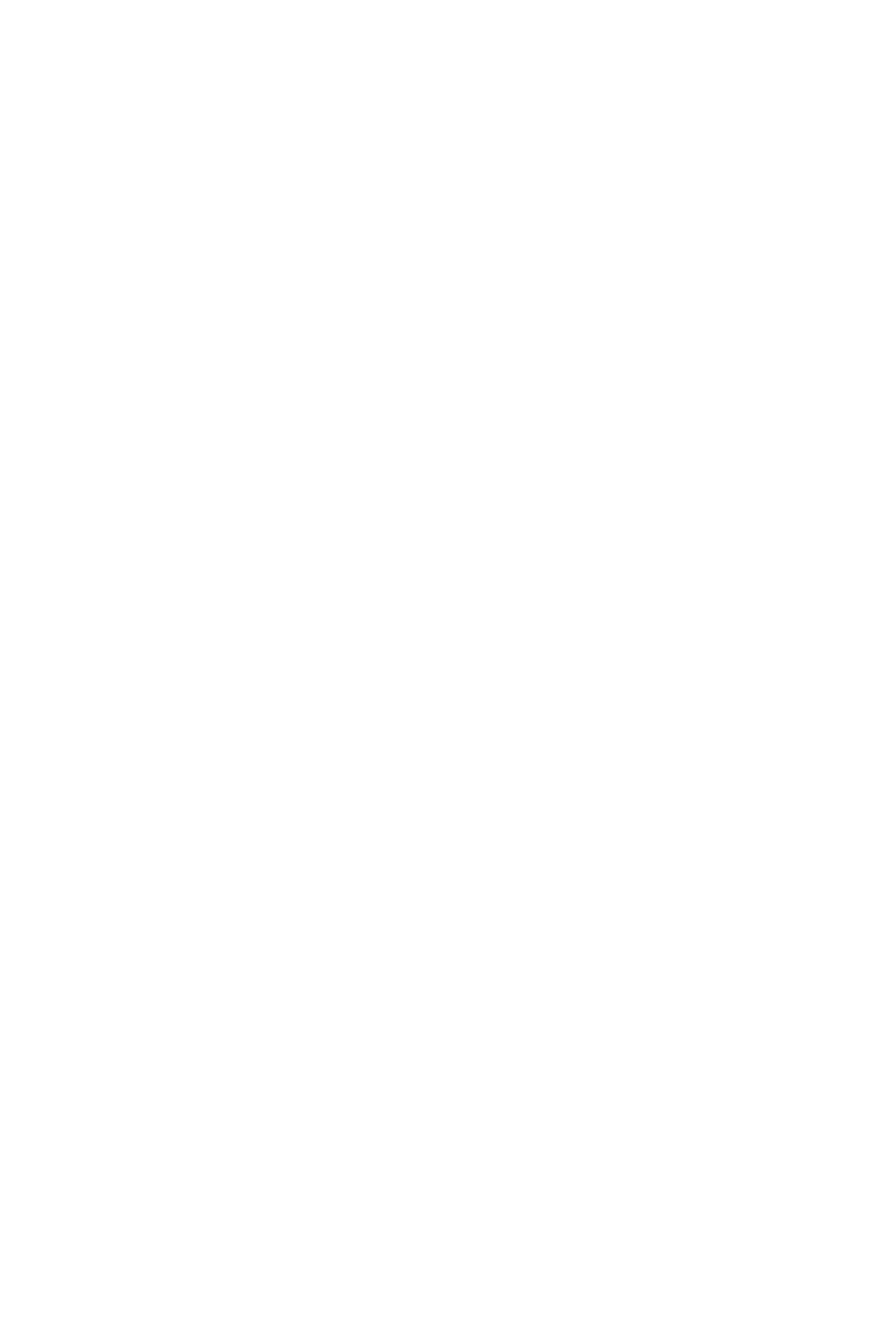
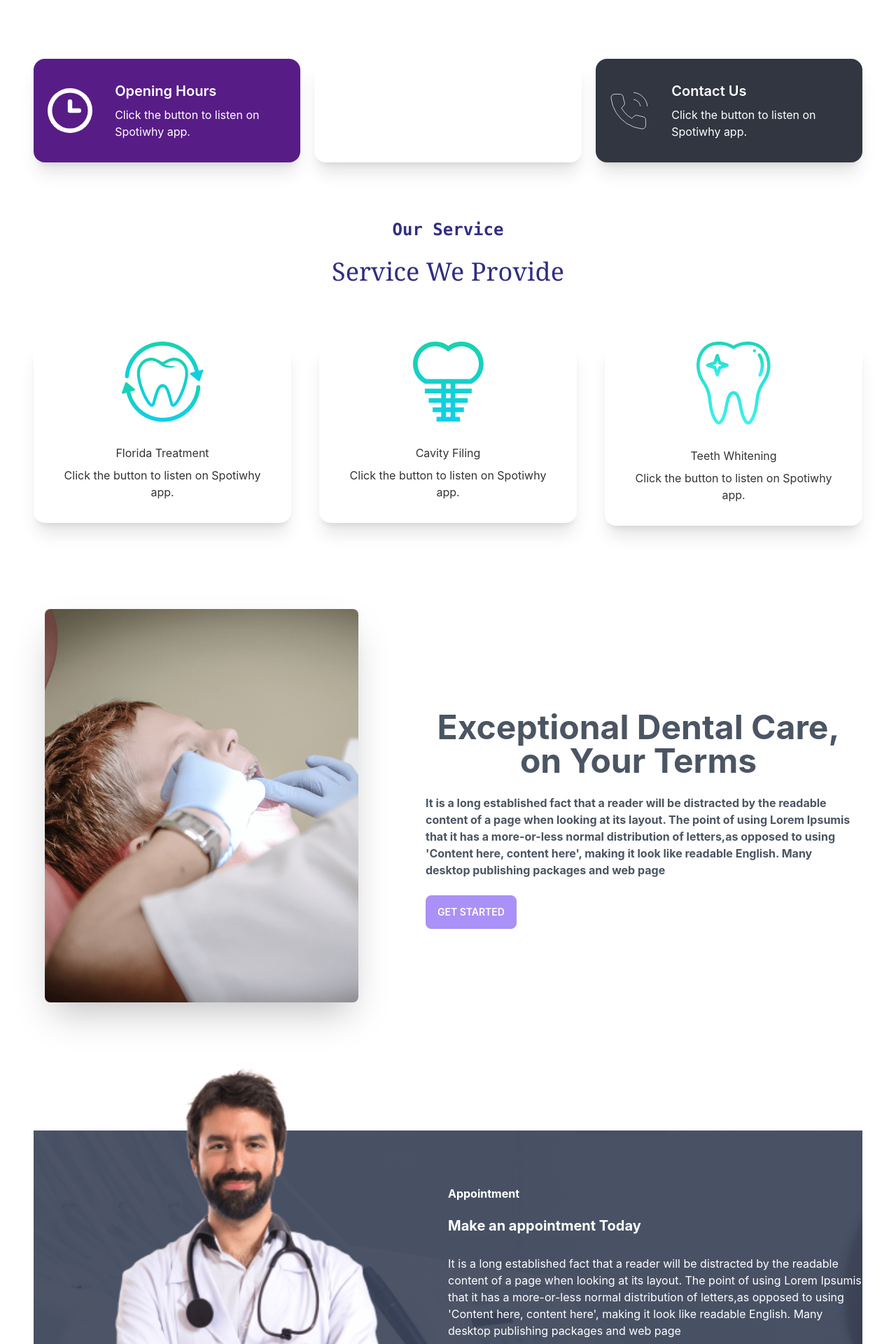
Before and after one commit to Jonied-mirza-shakib/doctors-portal-client, a React (Create React App) app: page /home in a window 1280 px wide. Shown: the part 780-2700 px from the top of the page at 70% size. Before the commit the page ends 800 px from the top, so only its background shows below. Built offline with nearby package versions, Linux system fonts and the light colour scheme.

Commit message:
complete the makeappoinment page

```diff
--- /dev/null
+++ b/src/Pages/Home/Banner.js
@@ -0,0 +1,19 @@
+import React from 'react';
+import chair from '../../assets/images/chair.png'
+
+const Banner = () => {
+    return (
+        <div className="hero min-h-screen">
+            <div className="hero-content flex-col lg:flex-row-reverse">
+                <img style={{ width: '50%' }} src={chair} />
+                <div>
+                    <h1 className="text-5xl font-bold">Your New Smile Starts Here</h1>
+                    <p className="py-6">Provident cupiditate voluptatem et in. Quaerat fugiat ut assumenda excepturi exercitationem quasi. In deleniti eaque aut repudiandae et a id nisi.</p>
+                    <button className="btn btn-primary uppercase text-white">Get Started</button>
+                </div>
+            </div>
+        </div>
+    );
+};
+
+export default Banner;
--- /dev/null
+++ b/src/Pages/Home/DentalCare.js
@@ -0,0 +1,19 @@
+import React from 'react';
+import treatment from '../../assets/images/treatment.png'
+
+const DentalCare = () => {
+    return (
+        <div className="hero min-h-screen py-20">
+            <div className="hero-content flex-col lg:flex-row">
+                <img src={treatment} className="max-w-md rounded-lg shadow-2xl" />
+                <div className='pl-20'>
+                    <h4 className="sm:text-3xl md:text-4xl lg:text-5xl sm:mt-10 font-bold text-center text-gray-600">Exceptional Dental Care, <br />  on Your Terms</h4>
+                    <p className="py-6 tex-center text-gray-600 font-bold">It is a long established fact that a reader will be distracted by the readable content of a page when looking at its layout. The point of using Lorem Ipsumis that it has a more-or-less normal distribution of letters,as opposed to using 'Content here, content here', making it look like readable English. Many desktop publishing packages and web page</p>
+                    <button className="btn btn-primary text-white">Get Started</button>
+                </div>
+            </div>
+        </div>
+    );
+};
+
+export default DentalCare;
--- a/src/Pages/Home/Home.js
+++ b/src/Pages/Home/Home.js
@@ -1,9 +1,20 @@
 import React from 'react';
+import Banner from './Banner';
+import DentalCare from './DentalCare';
+import Info from './Info';
+import MakeAnAppointment from './MakeAnAppointment';
+import ServiceInfo from './ServiceInfo'
+import Testimonials from './Testimonials';
 
 const Home = () => {
     return (
-        <div>
-            <h1>this is home</h1>
+        <div className='px-12'>
+            <Banner></Banner>
+            <Info></Info>
+            <ServiceInfo></ServiceInfo>
+            <DentalCare></DentalCare>
+            <MakeAnAppointment></MakeAnAppointment>
+            <Testimonials></Testimonials>
         </div>
     );
 };
--- /dev/null
+++ b/src/Pages/Home/Info.js
@@ -0,0 +1,17 @@
+import React from 'react';
+import InfoCart from './InfoCart';
+import clock from '../../assets/icons/clock.svg'
+import marker from '../../assets/icons/marker.svg'
+import phone from '../../assets/icons/phone.svg'
+
+const Info = () => {
+    return (
+        <div className='grid grid-cols-1 lg:grid-cols-3 gap-5'>
+            <InfoCart className='bg-purple-900' cartTitle='Opening Hours' img={clock}></InfoCart>
+            <InfoCart className='bg-accent-focus' cartTitle='Our Location' img={marker}></InfoCart>
+            <InfoCart className='bg-neutral-focus' cartTitle='Contact Us' img={phone}></InfoCart>
+        </div>
+    );
+};
+
+export default Info;
--- /dev/null
+++ b/src/Pages/Home/InfoCart.js
@@ -0,0 +1,17 @@
+import React from 'react';
+
+const InfoCart = ({ img, cartTitle, bgClass, className }) => {
+    return (
+        <div className={`card lg:card-side bg-base-100 shadow-xl ${className}`}>
+            <figure className='pl-5'>
+                <img src={img} alt="Album" />
+            </figure>
+            <div className="card-body text-white">
+                <h2 className="card-title">{cartTitle}</h2>
+                <p>Click the button to listen on Spotiwhy app.</p>
+            </div>
+        </div>
+    );
+};
+
+export default InfoCart;
--- /dev/null
+++ b/src/Pages/Home/MakeAnAppointment.js
@@ -0,0 +1,23 @@
+import React from 'react';
+import appoinmentImg from '../../assets/images/doctor-small.png'
+import appointment from '../../assets/images/appointment.png'
+
+const MakeAnAppointment = () => {
+    return (
+        <section style={{
+            background: `url(${appointment})`
+        }} className='flex justify-center items-center my-16' >
+            <div className='flex-1 hidden lg:block'>
+                <img className='mt-[-100px]' src={appoinmentImg} alt="" />
+            </div>
+            <div className='flex-1 text-white sm:text-center md:text-center lg:text-left'>
+                <p className='mb-5 font-bold'>Appointment</p>
+                <h2 className='mb-7 font-bold text-xl'>Make an appointment Today</h2>
+                <p className='mb-10'>It is a long established fact that a reader will be distracted by the readable content of a page when looking at its layout. The point of using Lorem Ipsumis that it has a more-or-less normal distribution of letters,as opposed to using 'Content here, content here', making it look like readable English. Many desktop publishing packages and web page</p>
+                <button className='btn btn-primary text-white'>Get Started</button>
+            </div>
+        </section >
+    );
+};
+
+export default MakeAnAppointment;
--- /dev/null
+++ b/src/Pages/Home/ServiceCart.js
@@ -0,0 +1,19 @@
+import React from 'react';
+
+const ServiceCart = ({ services }) => {
+    return (
+        <div>
+            <div className="card lg:mx:w-lg bg-base-100 shadow-xl">
+                <figure>
+                    <img src={services.img} alt="Album" />
+                </figure>
+                <div className="card-body text-center">
+                    <h2>{services.name}</h2>
+                    <p>Click the button to listen on Spotiwhy app.</p>
+                </div>
+            </div>
+        </div>
+    );
+};
+
+export default ServiceCart;
--- /dev/null
+++ b/src/Pages/Home/ServiceInfo.js
@@ -0,0 +1,40 @@
+import React from 'react';
+import ServiceCart from './ServiceCart'
+import fluoride from '../../assets/images/fluoride.png'
+import whitening from '../../assets/images/whitening.png'
+import cavity from '../../assets/images/cavity.png'
+
+const ServiceInfo = () => {
+    const serviceDetails = [
+        {
+            _id: 1,
+            name: 'Florida Treatment',
+            img: fluoride
+        },
+        {
+            _id: 2,
+            name: 'Cavity Filing',
+            img: cavity
+        },
+        {
+            _id: 3,
+            name: 'Teeth Whitening',
+            img: whitening
+        }
+    ]
+    return (
+        <div>
+            <div className='py-20'>
+                <h3 className='text-center text-2xl mb-6 font-mono font-bold text-indigo-900'>Our Service</h3>
+                <h2 className='text-center text-4xl font-serif text-indigo-900'>Service We Provide</h2>
+            </div>
+            <div className='grid sm:grid-cols-1 md:grid-cols-2 lg:grid-cols-3 gap-10'>
+                {
+                    serviceDetails.map(services => <ServiceCart key={services._id} services={services}></ServiceCart>)
+                }
+            </div>
+        </div>
+    );
+};
+
+export default ServiceInfo;
--- /dev/null
+++ b/src/Pages/Home/Testimonial.js
@@ -0,0 +1,23 @@
+import React from 'react';
+
+const Testimonial = ({ testimonials }) => {
+    console.log(testimonials)
+    return (
+        <div className="card card-compact lg:mx-w-lg bg-base-100 shadow-xl py-5">
+            <div className="card-body">
+                <p className='capitalize mb-5'>{testimonials.description}</p>
+                <div className="card-actions flex items-center">
+                    <div>
+                        <figure><img src={testimonials?.img} /></figure>
+                    </div>
+                    <div>
+                        <h4 className='text-slate-900 font-bold'>{testimonials.name}</h4>
+                        <p className='text-slate-900'>{testimonials.location}</p>
+                    </div>
+                </div>
+            </div>
+        </div>
+    );
+};
+
+export default Testimonial;
--- /dev/null
+++ b/src/Pages/Home/Testimonials.js
@@ -0,0 +1,52 @@
+import React from 'react';
+import testimonialImg1 from '../../assets/images/people1.png'
+import testimonialImg2 from '../../assets/images/people2.png'
+import testimonialImg3 from '../../assets/images/people3.png'
+import quote from '../../assets/icons/quote.svg'
+import Testimonial from './Testimonial';
+
+const Testimonials = () => {
+    const testimonial = [
+        {
+            _id: 1,
+            name: 'Winson Herry',
+            location: 'California',
+            description: 'It is a long established fact that by the readable content of a lot layout. The point of using Lorem a more-or-less normal distribu to using Content here, content',
+            img: testimonialImg1
+        },
+        {
+            _id: 2,
+            name: 'Jinuk',
+            location: 'Indonesia',
+            description: 'It is a long established fact that by the readable content of a lot layout. The point of using Lorem a more-or-less normal distribu to using Content here, content',
+            img: testimonialImg2
+        },
+        {
+            _id: 3,
+            name: 'Rinuk',
+            location: 'America',
+            description: 'It is a long established fact that by the readable content of a lot layout. The point of using Lorem a more-or-less normal distribu to using Content here, content',
+            img: testimonialImg3
+        },
+    ]
+    return (
+        <div className='px-12 my-20'>
+            <div className='flex justify-between mb-20'>
+                <div>
+                    <p className='text-primary font-semibold mb-5'>Testimonial</p>
+                    <h2 className='text-accent font-bold text-4xl'>What Our Patients Says</h2>
+                </div>
+                <div>
+                    <img className='w-20' src={quote} alt="" />
+                </div>
+            </div>
+            <div className='grid sm:grid-cols-1 md:grid-cols-2 lg:grid-cols-3 gap-10'>
+                {
+                    testimonial.map(testimonials => <Testimonial key={testimonials._id} testimonials={testimonials}></Testimonial>)
+                }
+            </div>
+        </div>
+    );
+};
+
+export default Testimonials;
--- a/tailwind.config.js
+++ b/tailwind.config.js
@@ -8,7 +8,6 @@ module.exports = {
       {
         mytheme: {
           primary: "#a991f7",
-          secondary: "#f6d860",
           accent: "#37cdbe",
           neutral: "#3d4451",
           "base-100": "#ffffff",
```
Also changed, not shown: src/Pages/Shared/Navbar.js (+9 -9 lines).
